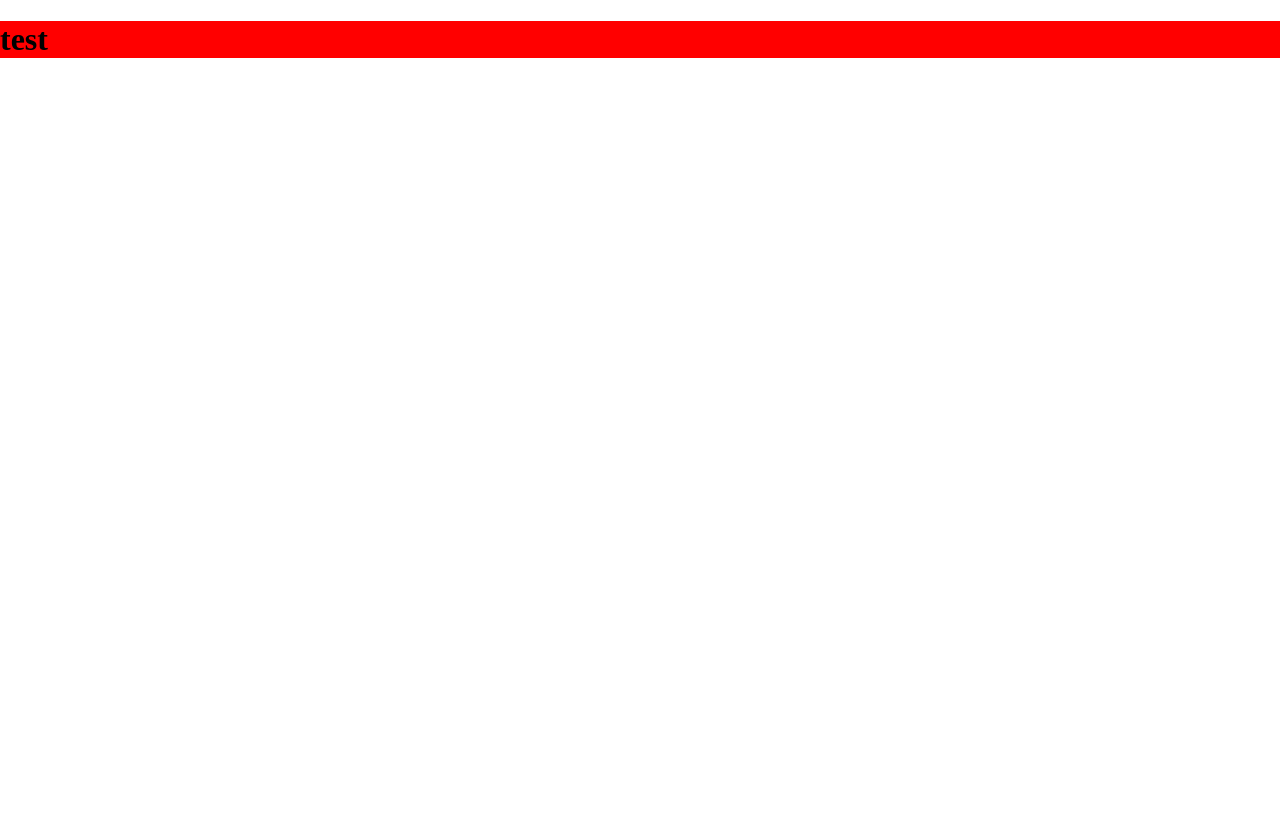
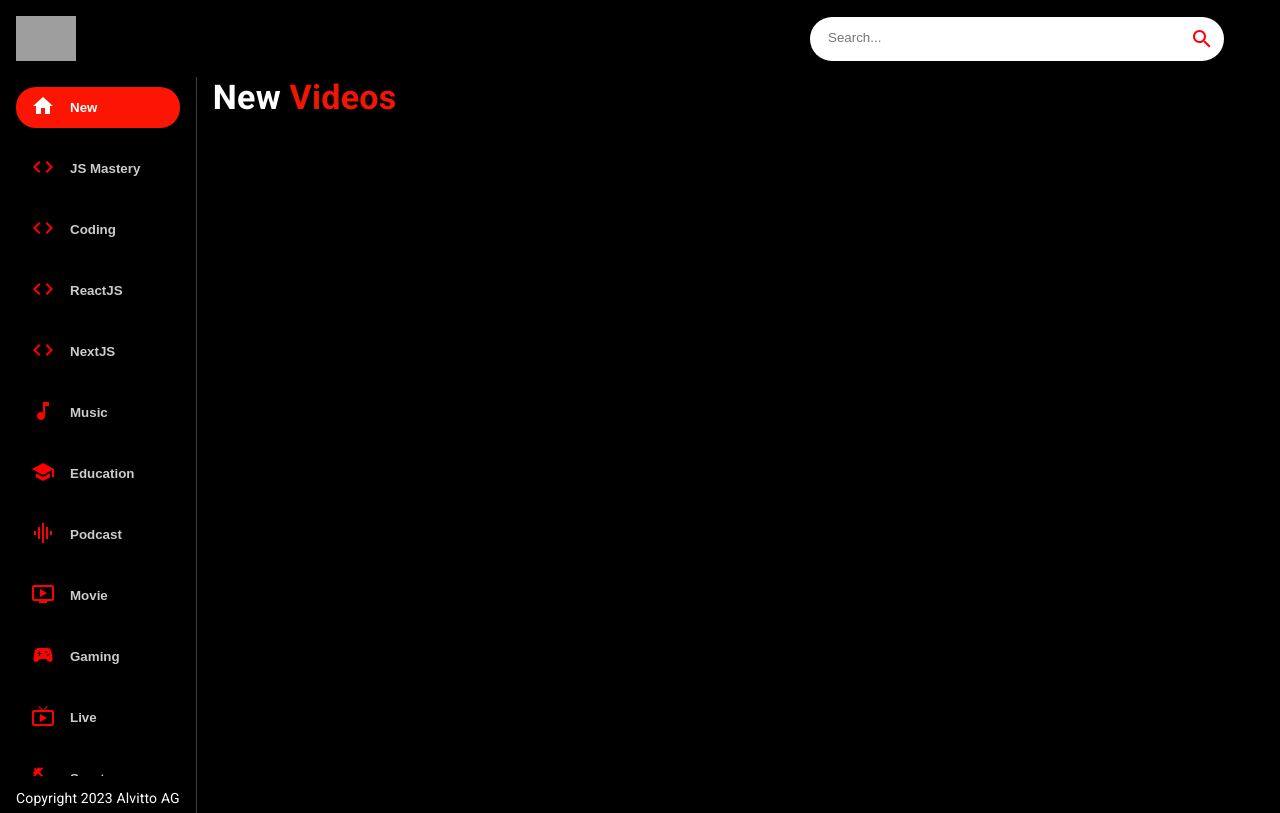
Before and after one commit to alvittoag/Youtube-Clone, a React (Vite) app: page / in a window 1280 px wide. Built offline with nearby package versions, Linux system fonts and the light colour scheme; grey boxes are pictures that could not be loaded.

Commit message:
add feature and model type

```diff
--- a/src/App.tsx
+++ b/src/App.tsx
@@ -1,11 +1,18 @@
 import { BrowserRouter as Router, Routes, Route } from "react-router-dom";
-import { ChannelDetail, Feed, SearchFeed, VideoDetail } from "./components";
+import {
+  ChannelDetail,
+  Feed,
+  Navbar,
+  SearchFeed,
+  VideoDetail,
+} from "./components";
 import { Box } from "@mui/system";
 
 function App() {
   return (
     <Router>
-      <Box sx={{ backgroundColor: "red" }}>
+      <Box sx={{ backgroundColor: "#000" }}>
+        <Navbar />
         <Routes>
           <Route path="/" element={<Feed />} />
           <Route path="/video/:id" element={<VideoDetail />} />
--- a/src/components/Feed.tsx
+++ b/src/components/Feed.tsx
@@ -1,10 +1,33 @@
-import React from "react";
-
+import { Box, Stack, Typography } from "@mui/material";
+import { SideBar, Videos } from "./index";
 const Feed = () => {
   return (
-    <div>
-      <h1>test</h1>
-    </div>
+    <Stack sx={{ flexDirection: { sx: "colum", md: "row" } }}>
+      <Box
+        sx={{
+          height: { sx: "auto", md: "92vh" },
+          borderRight: "1px solid #3d3d3d",
+          px: { sx: 0, md: 2 },
+        }}
+      >
+        <SideBar />
+        <Typography variant="body2" sx={{ mt: 1.5, color: "#fff" }}>
+          Copyright 2023 Alvitto AG
+        </Typography>
+      </Box>
+      <Box sx={{ overflowY: "auto", height: "90vh", flex: 2, marginLeft: 2 }}>
+        <Typography
+          variant="h4"
+          fontWeight="bold"
+          mb={2}
+          sx={{ color: "white" }}
+        >
+          New <span style={{ color: "#F31503" }}>Videos</span>
+        </Typography>
+
+        <Videos />
+      </Box>
+    </Stack>
   );
 };
 
--- a/src/components/Navbar.tsx
+++ b/src/components/Navbar.tsx
@@ -1,7 +1,27 @@
-import React from "react";
+import { Stack } from "@mui/material";
+import { logo } from "../utils/constans";
+import { Link } from "react-router-dom";
+import SearchBar from "./SearchBar";
 
 const Navbar = () => {
-  return <div>Navbar</div>;
+  return (
+    <Stack
+      direction="row"
+      alignItems="center"
+      p={2}
+      sx={{
+        position: "sticky",
+        background: "#000",
+        top: 0,
+        justifyContent: "space-between",
+      }}
+    >
+      <Link to="/" style={{ display: "flex", alignItems: "center" }}>
+        <img src={logo} alt="logo" height={45} />
+      </Link>
+      <SearchBar />
+    </Stack>
+  );
 };
 
 export default Navbar;
--- /dev/null
+++ b/src/components/SearchBar.tsx
@@ -0,0 +1,29 @@
+import { Search } from "@mui/icons-material";
+import { IconButton, Paper } from "@mui/material";
+
+const SearchBar = () => {
+  return (
+    <Paper
+      component="form"
+      sx={{
+        borderRadius: 20,
+        border: "1px solide #e3e3e#",
+        pl: 2,
+        boxShadow: "none",
+        mr: { sm: 5 },
+      }}
+    >
+      <input
+        type="text"
+        className="search-bar"
+        placeholder="Search..."
+        value=""
+      />
+      <IconButton type="submit" sx={{ p: "10px", color: "red" }}>
+        <Search />
+      </IconButton>
+    </Paper>
+  );
+};
+
+export default SearchBar;
--- /dev/null
+++ b/src/components/SideBar.tsx
@@ -0,0 +1,47 @@
+import { Stack } from "@mui/material";
+import { categories } from "../utils/constans";
+import { Category } from "../utils/Model";
+
+const SideBar = () => {
+  const selectedCategory = "New";
+  return (
+    <Stack
+      direction="row"
+      sx={{
+        overflowY: "auto",
+        height: { sx: "auto", md: "95%" },
+        flexDirection: { md: "column" },
+      }}
+    >
+      {categories.map((category: Category) => (
+        <button
+          className="category-btn"
+          style={{
+            backgroundColor:
+              category.name === selectedCategory ? "#FC1503" : "",
+            color: "white",
+          }}
+          key={category.name}
+        >
+          <span
+            style={{
+              color: category.name === selectedCategory ? "white" : "red",
+              marginRight: "15px",
+            }}
+          >
+            {category.icon}
+          </span>
+          <span
+            style={{
+              opacity: category.name === selectedCategory ? "1" : "0.8",
+            }}
+          >
+            {category.name}
+          </span>
+        </button>
+      ))}
+    </Stack>
+  );
+};
+
+export default SideBar;
--- /dev/null
+++ b/src/components/Videos.tsx
@@ -0,0 +1,7 @@
+import React from "react";
+
+const Videos = () => {
+  return <div>Videos</div>;
+};
+
+export default Videos;
--- a/src/components/index.ts
+++ b/src/components/index.ts
@@ -3,3 +3,6 @@
 export { default as ChannelDetail } from "./ChannelDetail";
 export { default as SearchFeed } from "./SearchFeed";
 export { default as VideoDetail } from "./VideoDetail";
+export { default as SearchBar } from "./SearchBar";
+export { default as SideBar } from "./SideBar";
+export { default as Videos } from "./Videos";
--- /dev/null
+++ b/src/utils/Model.ts
@@ -0,0 +1,7 @@
+import { OverridableComponent } from "@mui/material/OverridableComponent";
+import { SvgIconTypeMap } from "@mui/material/SvgIcon";
+
+export type Category = {
+  name: string;
+  icon: JSX.Element;
+};
--- /dev/null
+++ b/src/utils/constans.tsx
@@ -0,0 +1,44 @@
+import MusicNoteIcon from "@mui/icons-material/MusicNote";
+import HomeIcon from "@mui/icons-material/Home";
+import CodeIcon from "@mui/icons-material/Code";
+import OndemandVideoIcon from "@mui/icons-material/OndemandVideo";
+import SportsEsportsIcon from "@mui/icons-material/SportsEsports";
+import LiveTvIcon from "@mui/icons-material/LiveTv";
+import SchoolIcon from "@mui/icons-material/School";
+import FaceRetouchingNaturalIcon from "@mui/icons-material/FaceRetouchingNatural";
+import CheckroomIcon from "@mui/icons-material/Checkroom";
+import GraphicEqIcon from "@mui/icons-material/GraphicEq";
+import TheaterComedyIcon from "@mui/icons-material/TheaterComedy";
+import FitnessCenterIcon from "@mui/icons-material/FitnessCenter";
+import DeveloperModeIcon from "@mui/icons-material/DeveloperMode";
+
+export const logo = "https://i.ibb.co/s9Qys2j/logo.png";
+
+export const categories = [
+  { name: "New", icon: <HomeIcon /> },
+  { name: "JS Mastery", icon: <CodeIcon /> },
+  { name: "Coding", icon: <CodeIcon /> },
+  { name: "ReactJS", icon: <CodeIcon /> },
+  { name: "NextJS", icon: <CodeIcon /> },
+  { name: "Music", icon: <MusicNoteIcon /> },
+  { name: "Education", icon: <SchoolIcon /> },
+  { name: "Podcast", icon: <GraphicEqIcon /> },
+  { name: "Movie", icon: <OndemandVideoIcon /> },
+  { name: "Gaming", icon: <SportsEsportsIcon /> },
+  { name: "Live", icon: <LiveTvIcon /> },
+  { name: "Sport", icon: <FitnessCenterIcon /> },
+  { name: "Fashion", icon: <CheckroomIcon /> },
+  { name: "Beauty", icon: <FaceRetouchingNaturalIcon /> },
+  { name: "Comedy", icon: <TheaterComedyIcon /> },
+  { name: "Gym", icon: <FitnessCenterIcon /> },
+  { name: "Crypto", icon: <DeveloperModeIcon /> },
+];
+
+export const demoThumbnailUrl = "https://i.ibb.co/G2L2Gwp/API-Course.png";
+export const demoChannelUrl = "/channel/UCmXmlB4-HJytD7wek0Uo97A";
+export const demoVideoUrl = "/video/GDa8kZLNhJ4";
+export const demoChannelTitle = "JavaScript Mastery";
+export const demoVideoTitle =
+  "Build and Deploy 5 JavaScript & React API Projects in 10 Hours - Full Course | RapidAPI";
+export const demoProfilePicture =
+  "http://dergipark.org.tr/assets/app/images/buddy_sample.png";
```
